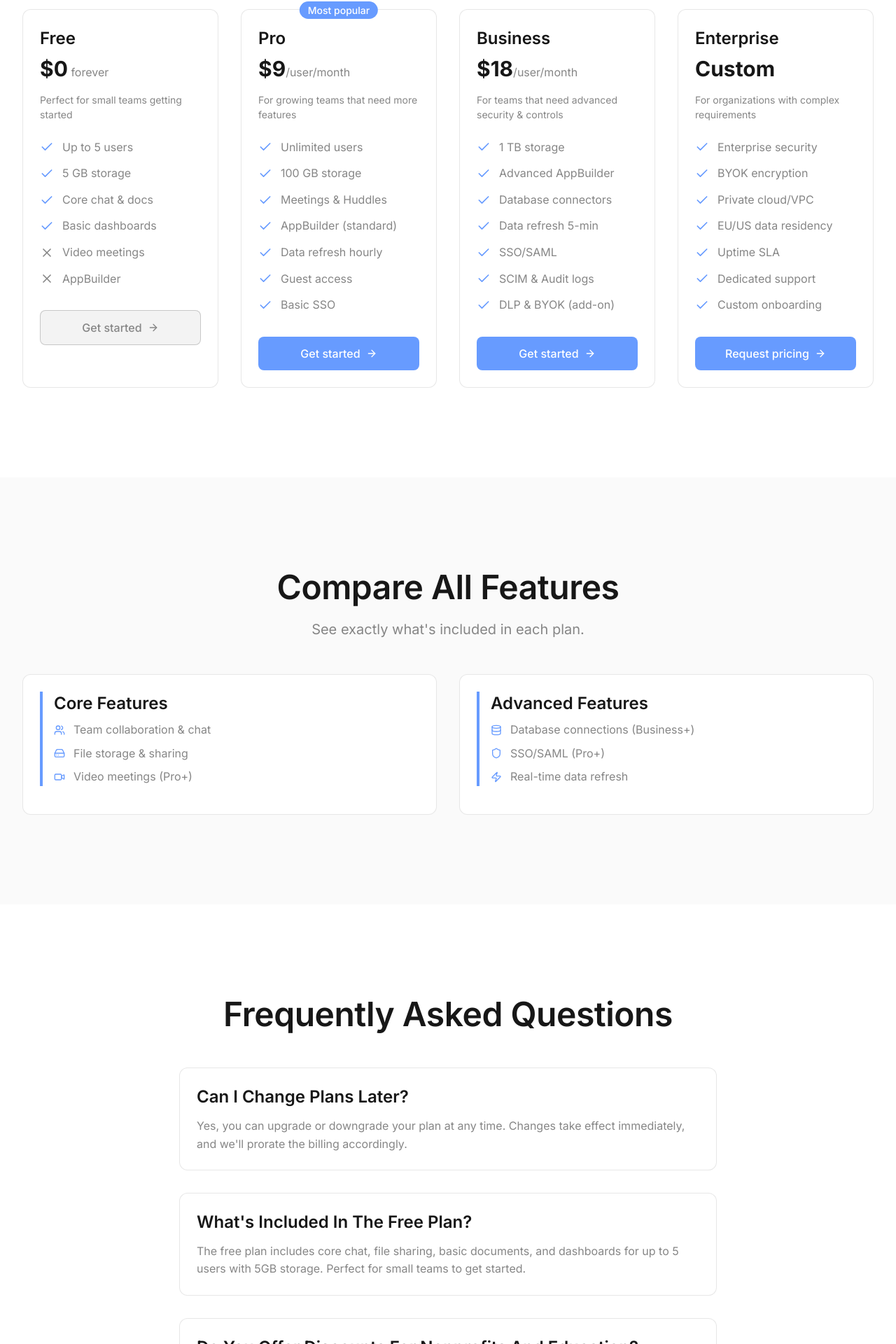
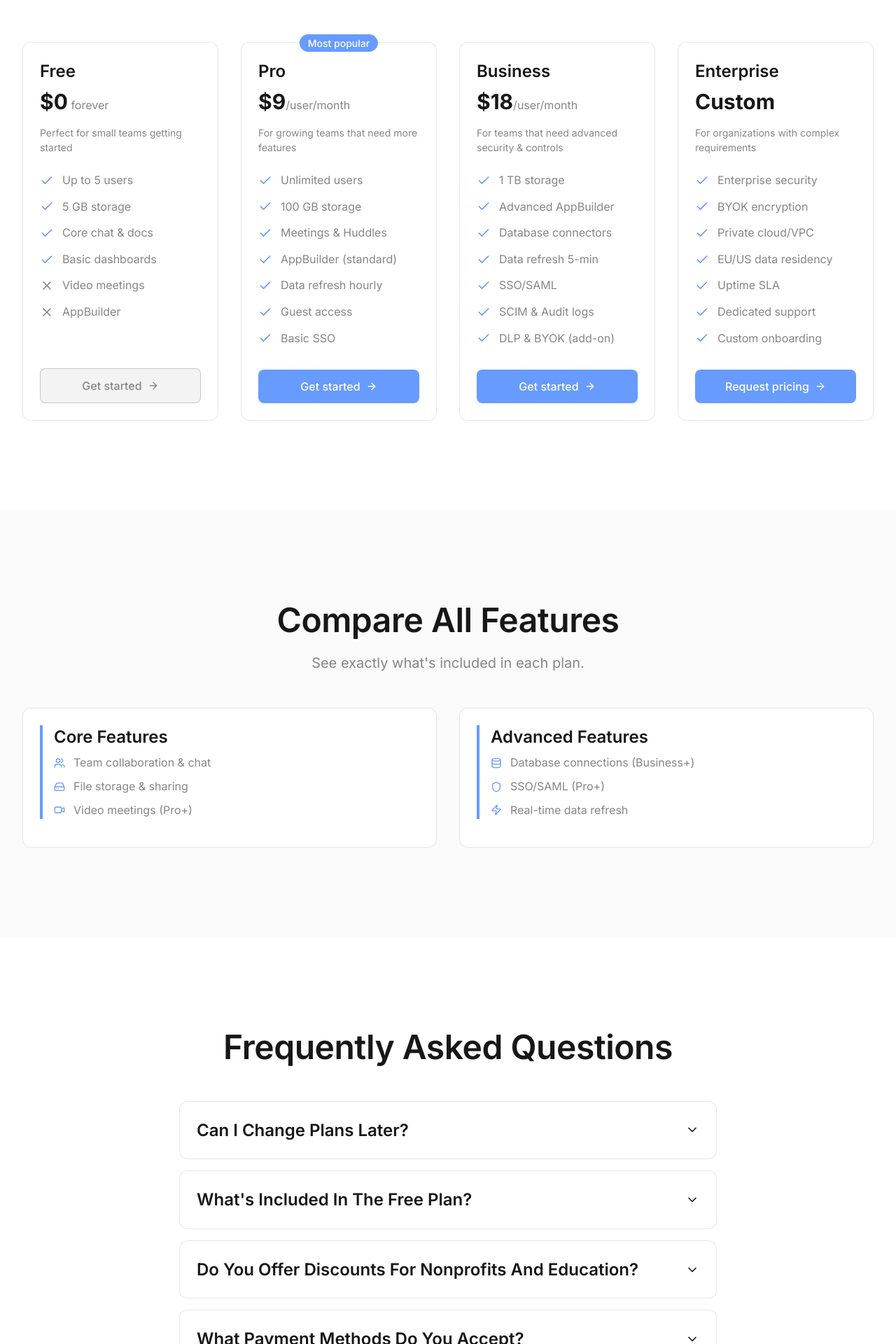
Before and after one commit to penyerang39/cospace, a Next.js app: page /pricing in a window 1280 px wide. Shown: the part 820-2740 px from the top of the page at 70% size. Built offline with nearby package versions, Linux system fonts and the light colour scheme.

Commit message:
pricing + forms

```diff
--- a/app/components/CTAButton.tsx
+++ b/app/components/CTAButton.tsx
@@ -6,7 +6,7 @@ import { useRouter } from 'next/navigation';
 
 interface CTAButtonProps {
   variant: 'primary' | 'secondary';
-  text: 'book a demo' | 'request pricing' | 'see more' | 'get started';
+  text: 'book a demo' | 'request pricing' | 'see more' | 'get started' | 'talk to sales';
   className?: string;
 }
 
@@ -15,6 +15,7 @@ const textVariants = {
   'request pricing': 'Request pricing',
   'see more': 'See more',
   'get started': 'Get started',
+  'talk to sales': 'Talk to sales',
 };
 
 export default function CTAButton({ variant, text, className = '' }: CTAButtonProps) {
@@ -53,6 +54,10 @@ export default function CTAButton({ variant, text, className = '' }: CTAButtonPr
         return '/request';
       case 'see more':
         return '/demo';
+      case 'get started':
+        return '/request';
+      case 'talk to sales':
+        return '/request';
       default:
         return '/demo';
     }
--- a/app/demo/page.tsx
+++ b/app/demo/page.tsx
@@ -159,7 +159,7 @@ export default function DemoPage() {
   return (
     <div className="mx-auto max-w-3xl px-6 py-10">
       {/* uses global progress bar under Navbar */}
-      <h1 className="text-3xl font-semibold tracking-tight">Book a Demo</h1>
+      <h1 className="heading-1 gradient-text h-flex pb-2">Book a Demo</h1>
       <p className="mt-2 text-muted-foreground">Tell us about your needs. We’ll reach out shortly.</p>
 
       <form
--- a/app/pricing/page.tsx
+++ b/app/pricing/page.tsx
@@ -1,8 +1,35 @@
-import { Check, X, ArrowRight, Users, HardDrive, Video, Database, Shield, Zap } from "lucide-react";
+'use client';
+
+import * as React from 'react';
+import { Check, X, ArrowRight, Users, HardDrive, Video, Database, Shield, Zap, ChevronDown } from "lucide-react";
 import CTAButton from "../components/CTAButton";
-import CTALink from "../components/CTALink";
 
 export default function PricingPage() {
+  const [openFAQ, setOpenFAQ] = React.useState<number | null>(null);
+
+  const toggleFAQ = (index: number) => {
+    setOpenFAQ(openFAQ === index ? null : index);
+  };
+
+  const faqs = [
+    {
+      question: "Can I change plans later?",
+      answer: "Yes, you can upgrade or downgrade your plan at any time. Changes take effect immediately, and we'll prorate the billing accordingly."
+    },
+    {
+      question: "What's included in the free plan?",
+      answer: "The free plan includes core chat, file sharing, basic documents, and dashboards for up to 5 users with 5GB storage. Perfect for small teams to get started."
+    },
+    {
+      question: "Do you offer discounts for nonprofits and education?",
+      answer: "Yes, we offer special pricing for qualified nonprofit organizations and educational institutions. Contact our sales team for details."
+    },
+    {
+      question: "What payment methods do you accept?",
+      answer: "We accept all major credit cards, ACH transfers, and can work with purchase orders for Enterprise customers."
+    }
+  ];
+
   return (
     <main className="min-h-screen">
       {/* Hero Section */}
@@ -18,6 +45,11 @@ export default function PricingPage() {
             <p className="body-text mb-12">
               Annual discount ~20% • Monthly billing available • Nonprofit & education discounts on request
             </p>
+            <div className="max-w-2xl mx-auto p-4 rounded-lg bg-muted/30 border border-border/50">
+              <p className="body-small text-muted-foreground text-center">
+                Pricing is tailored to your company size, deployment type, and use case. As a guideline, most Cospace clients invest between $12–$60 per user/month, depending on configuration. For enterprises and white-label partners, we provide custom plans.
+              </p>
+            </div>
           </div>
         </div>
       </section>
@@ -27,7 +59,8 @@ export default function PricingPage() {
         <div className="max-width container-padding">
           <div className="grid md:grid-cols-4 gap-8">
             {/* Free Plan */}
-            <div className="card">
+            <div className="card flex flex-col justify-between">
+              <div>
               <div className="mb-6">
                 <h3 className="heading-4 mb-2">Free</h3>
                 <div className="mb-4 justify-between">
@@ -63,16 +96,18 @@ export default function PricingPage() {
                   <span className="body-text text-muted">AppBuilder</span>
                   </div>
                 </div>
+              </div>
 
               <CTAButton variant="secondary" text="get started" className="w-full" />
             </div>
 
             {/* Pro Plan */}
-            <div className="card border-accent/20 relative">
+            <div className="card border-accent/20 relative flex flex-col justify-between">
               <div className="absolute -top-3 left-1/2 transform -translate-x-1/2">
                 <span className="bg-accent text-white px-3 py-1 rounded-full text-sm font-medium">Most popular</span>
               </div>
 
+              <div>
               <div className="mb-6">
                 <h3 className="heading-4 mb-2">Pro</h3>
                 <div className="mb-4">
@@ -112,12 +147,14 @@ export default function PricingPage() {
                   <span className="body-text">Basic SSO</span>
                   </div>
                 </div>
+              </div>
 
               <CTAButton variant="primary" text="get started" className="w-full" />
             </div>
 
             {/* Business Plan */}
-            <div className="card">
+            <div className="card flex flex-col justify-between">
+              <div>
               <div className="mb-6">
                 <h3 className="heading-4 mb-2">Business</h3>
                 <div className="mb-4">
@@ -157,12 +194,14 @@ export default function PricingPage() {
                   <span className="body-text">DLP & BYOK (add-on)</span>
                   </div>
                 </div>
+              </div>
 
               <CTAButton variant="primary" text="get started" className="w-full" />
             </div>
 
             {/* Enterprise Plan */}
-            <div className="card">
+            <div className="card flex flex-col justify-between">
+              <div>
                 <div className="mb-6">
                   <h3 className="heading-4 mb-2">Enterprise</h3>
                   <div className="mb-4">
@@ -199,6 +238,7 @@ export default function PricingPage() {
                   <div className="flex items-center gap-3">
                     <Check className="w-5 h-5 text-accent flex-shrink-0" />
                     <span className="body-text">Custom onboarding</span>
+                  </div>
                 </div>
               </div>
 
@@ -269,34 +309,27 @@ export default function PricingPage() {
             <h2 className="heading-2 mb-4">Frequently asked questions</h2>
           </div>
 
-          <div className="max-w-3xl mx-auto space-y-8">
-            <div className="card">
-              <h4 className="heading-4 mb-3">Can I change plans later?</h4>
-              <p className="body-text">
-                Yes, you can upgrade or downgrade your plan at any time. Changes take effect immediately, and we'll prorate the billing accordingly.
-              </p>
+          <div className="max-w-3xl mx-auto space-y-4">
+            {faqs.map((faq, index) => (
+              <div key={index} className="card">
+                <button
+                  onClick={() => toggleFAQ(index)}
+                  className="w-full flex items-center justify-between text-left"
+                >
+                  <h4 className="heading-4">{faq.question}</h4>
+                  <ChevronDown
+                    className={`w-5 h-5 transition-transform duration-200 ${
+                      openFAQ === index ? 'rotate-180' : ''
+                    }`}
+                  />
+                </button>
+                {openFAQ === index && (
+                  <div className="mt-4 pt-4 border-t border-border">
+                    <p className="body-text">{faq.answer}</p>
                   </div>
-
-            <div className="card">
-              <h4 className="heading-4 mb-3">What's included in the free plan?</h4>
-              <p className="body-text">
-                The free plan includes core chat, file sharing, basic documents, and dashboards for up to 5 users with 5GB storage. Perfect for small teams to get started.
-              </p>
+                )}
               </div>
-
-            <div className="card">
-              <h4 className="heading-4 mb-3">Do you offer discounts for nonprofits and education?</h4>
-              <p className="body-text">
-                Yes, we offer special pricing for qualified nonprofit organizations and educational institutions. Contact our sales team for details.
-              </p>
-            </div>
-
-            <div className="card">
-              <h4 className="heading-4 mb-3">What payment methods do you accept?</h4>
-              <p className="body-text">
-                We accept all major credit cards, ACH transfers, and can work with purchase orders for Enterprise customers.
-              </p>
-            </div>
+            ))}
           </div>
         </div>
       </section>
@@ -310,8 +343,8 @@ export default function PricingPage() {
               Start with our free plan or book a demo to see how Cospace can transform your team's workflow.
             </p>
             <div className="flex flex-col sm:flex-row gap-4 justify-center items-center">
-              <CTAButton variant="primary" text="get started" />
-              <CTALink href="#" text="Talk to sales" />
+              <CTAButton variant="primary" text="request pricing" />
+              <CTAButton variant="secondary" text="talk to sales" />
             </div>
           </div>
         </div>
--- a/app/request/page.tsx
+++ b/app/request/page.tsx
@@ -147,8 +147,8 @@ export default function RequestPricingPage() {
   }, [])
 
   return (
-    <div className="mx-auto max-w-3xl px-6 py-10">
-      <h1 className="text-3xl font-semibold tracking-tight">Request Pricing</h1>
+    <div className="mx-auto max-w-3xl h-flex px-6 py-10">
+      <h1 className="heading-1 gradient-text h-flex pb-2">Request Pricing</h1>
       <p className="mt-2 text-muted-foreground">Share your requirements and we'll send an indicative proposal.</p>
 
       <form onSubmit={onSubmit} onChange={(e) => computeProgress(e.currentTarget as HTMLFormElement)} className="mt-8 space-y-6">
```
Lines whose indentation alone changed are shown as unchanged.
